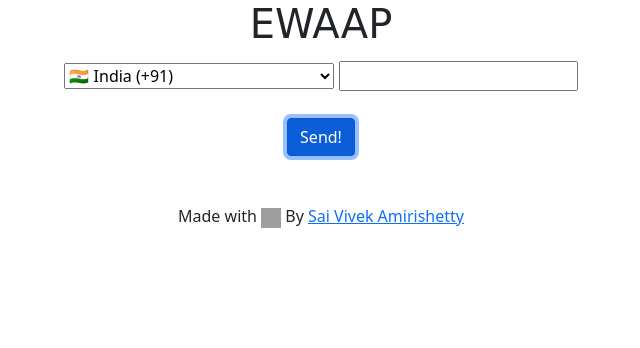
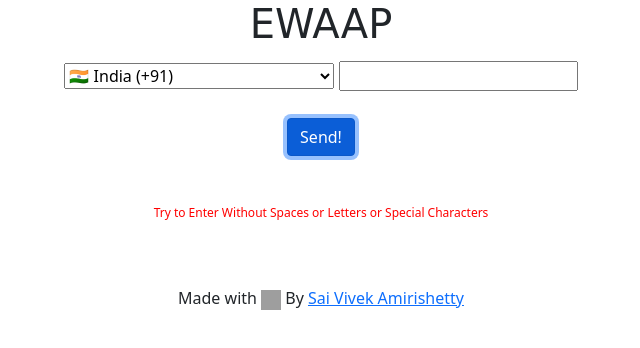
Before and after one commit to ASaiVivek/EWAAP, a plain HTML site: page index.html in a window 1280 px wide. Both pictures are taken after typing "Sample" into the empty fields and a click on the input "Send!". Shown: the whole page, without its empty margins (319-959 px from the left). Drawn offline with nearby package versions, Linux system fonts and the light colour scheme; grey boxes are pictures that could not be loaded; a web font is replaced by a local one.

```diff
--- a/index.html
+++ b/index.html
@@ -4,7 +4,10 @@
 	<script src="https://code.jquery.com/jquery-3.6.0.min.js" integrity="sha256-/xUj+3OJU5yExlq6GSYGSHk7tPXikynS7ogEvDej/m4=" crossorigin="anonymous"></script>
 	<link rel="stylesheet" href="https://cdn.jsdelivr.net/npm/bootstrap@5.0.1/dist/css/bootstrap.min.css" integrity="undefined" crossorigin="anonymous">
 	<link rel="preconnect" href="https://fonts.gstatic.com">
+	<link rel="stylesheet" href="//code.jquery.com/ui/1.12.1/themes/smoothness/jquery-ui.css">
+	<script src="//code.jquery.com/ui/1.12.1/jquery-ui.js"></script>
 	<link href="https://fonts.googleapis.com/css2?family=Dela+Gothic+One&display=swap" rel="stylesheet">
+	<link rel="stylesheet" href="//code.jquery.com/ui/1.12.1/themes/smoothness/jquery-ui.css">
 	<style type="text/css">
 		h1{
 			font-family: 'Dela Gothic One', cursive;
@@ -19,10 +22,12 @@
 		#phone{
 			margin-top: 5px;
 		}
+		.alert{
+			width:30%;
+		}
 	</style>
 	<script type="text/javascript">
-		function GetPhone()
-		{
+		function GetPhone(){
 			var pcode = $("#countryCode").val();
 			var pnum = $("#phone").val();
 			if(pnum.charAt(0)=="+"){
@@ -37,11 +42,28 @@
 				location.href=`https://wa.me/${phone}`;
 			}
 			else{
+				// $("#message").text("Try to enter without spaces or remove any letters");
+				shake();
 				$("#phone").val("");
 			}
 			console.log(phone);
 			return;
 		}
+		function shake() {
+        var div = document.getElementById('ErrorMessage');
+        var interval = 100;
+        var distance = 10;
+        var times = 4;
+
+        $(div).css('position', 'relative');
+
+        for (var iter = 0; iter < (times + 1) ; iter++) {
+            $(div).animate({
+                left: ((iter % 2 == 0 ? distance : distance * -1))
+            }, interval);
+        }
+        $(div).animate({ left: 0 }, interval);
+    }
 	</script>
 </head>
 <body>
@@ -268,6 +290,14 @@
 		<br><br>
 		<input type="submit" class="btn btn-primary" value="Send!" onclick="GetPhone()">
 	</div>
+	<br>
+	<br>
+
+	<div id="ErrorMessage">
+		<p style="text-align: center; color: red; font-size: 75%;">
+			Try to Enter Without Spaces or Letters or Special Characters
+		</p>
+	</div>
 	<!-- </form> -->
      <footer class="footer text-center py-5">
     Made with <g-emoji class="g-emoji" alias="heart" fallback-src="https://github.githubassets.com/images/icons/emoji/unicode/2764.png">
```
